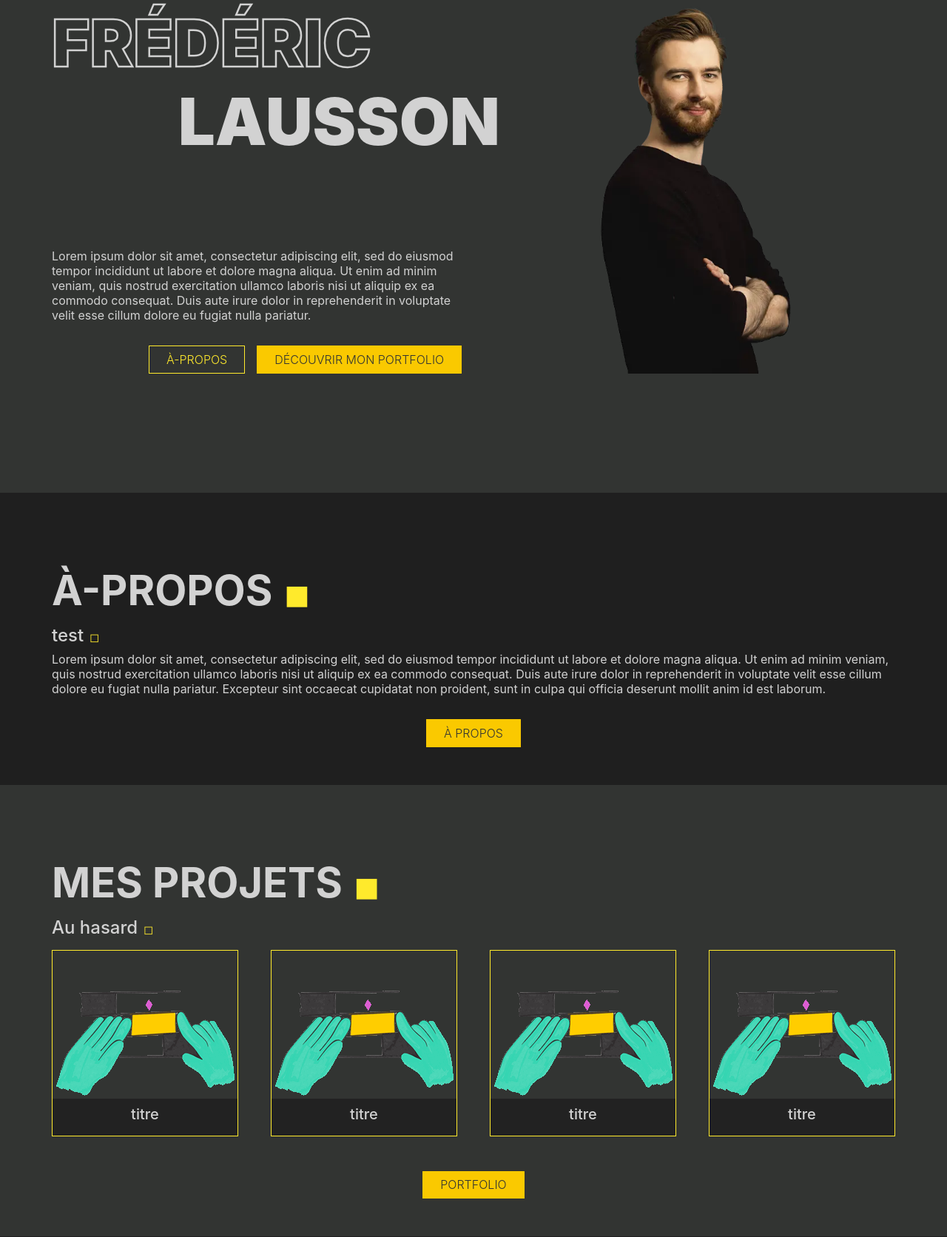
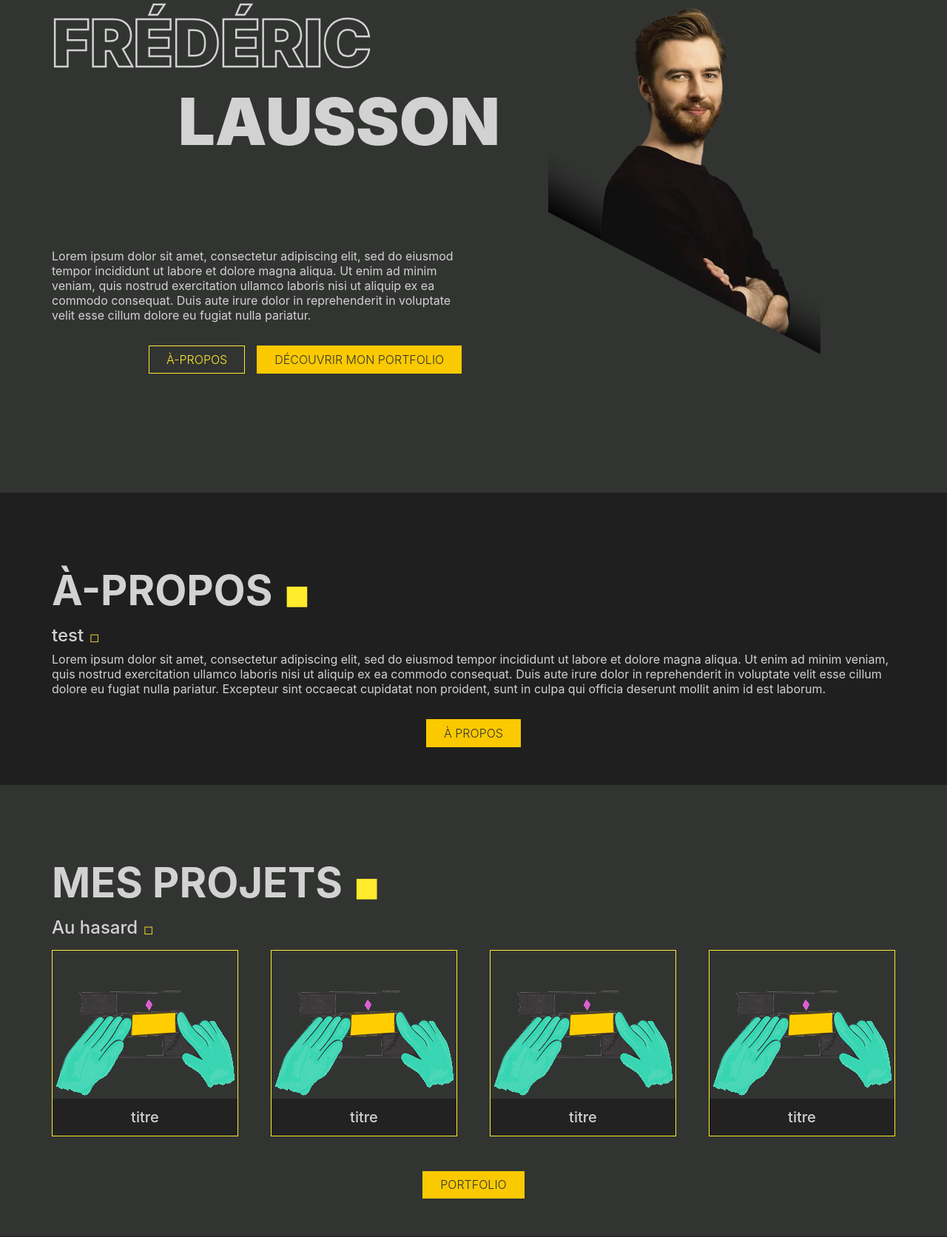
Before and after one commit to fredericlauss/portfolio, a PHP site: page /portfolio/ in a window 1280 px wide. Shown: the part 176-1848 px from the top of the page at 74% size. Run offline with PHP 8.4, Linux system fonts and the light colour scheme.

Commit message:
[portfolio] suite projet fin année

```diff
--- a/index.php
+++ b/index.php
@@ -35,7 +35,7 @@
                         </div>
                     </div>
                 </div>
-                <img loading="lazy"  width="600" height="600" class="flex-enfant" src="media/frederic-lausson-web-developpeur.webp" alt="portrait frederic lausson croisant les bras">
+                <img loading="lazy"  width="600" height="600" class="flex-enfant" src="media/frederic-lausson-web-developpeur2.png" alt="portrait frederic lausson croisant les bras">
             </div>
         </div>
         <div class="section">
--- a/style.css
+++ b/style.css
@@ -557,9 +557,10 @@ form div {
 
 .galerie .galerie-titre-p p {
     text-align: center;
-    padding-top: 7px;
     color: transparent;
+    padding: 0px;
     height: 0px;
+    width: 80%;
     transition: color 0.25s ease-in-out, height 0.25s ease-in-out;
 }
 
@@ -568,12 +569,15 @@ form div {
 
 .galerie a:hover .galerie-titre-p {
     height: 100%;
-    padding: 0;
+
+
 }
 
 .galerie a:hover .galerie-titre-p p {
     height: auto;
     color: var(--color-contrast);
+    padding: 7px;
+    width: 80%;
 }
 
 
```
Also changed, not shown: media/frederic-lausson-web-developpeur2.png (added), 1 other file.
